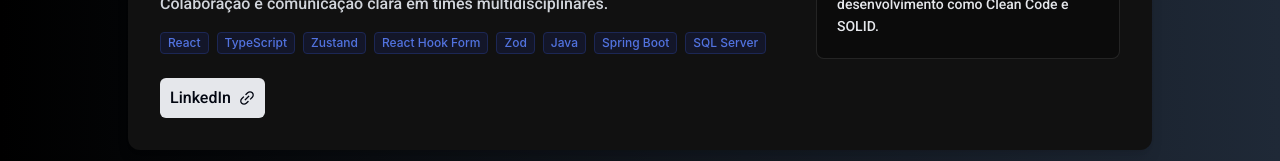
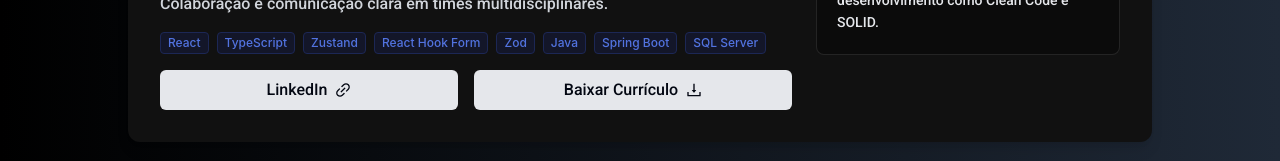
Before and after one commit to Gadarkeres/Portfolio-V2, a Next.js app: page /sobre in a window 1280 px wide. Shown: the part 396-557 px from the top of the page. Built offline with nearby package versions, Linux system fonts and the light colour scheme.

Commit message:
Add download resume button and i18n entry
- Add a Download Resume button in the About section with a click handler
- Implement client-side resume download via a temporary link
- Add downloadResumeButton translations to en and pt locales
- Extend i18n interface with the new key and import icon

```diff
--- a/src/app/i18n/locales/en/common.json
+++ b/src/app/i18n/locales/en/common.json
@@ -32,6 +32,7 @@
       "SQL Server"
     ],
     "linkedinButton": "LinkedIn",
+    "downloadResumeButton": "Download Resume",
     "education": "Graduated in Systems Analysis and Development, I'm passionate about technology and always seeking continuous growth. I work with agile methodologies (Scrum, Kanban) and value good development practices such as Clean Code and SOLID.",
     "projectsTitle": "Projects",
     "projects": {
--- a/src/app/i18n/locales/pt/common.json
+++ b/src/app/i18n/locales/pt/common.json
@@ -32,6 +32,7 @@
       "SQL Server"
     ],
     "linkedinButton": "LinkedIn",
+    "downloadResumeButton": "Baixar Currículo",
     "education": "Graduado em Análise e Desenvolvimento de Sistemas, sou apaixonado por tecnologia e estou sempre em busca de evolução contínua. Atuo com metodologias ágeis (Scrum, Kanban) e valorizo boas práticas de desenvolvimento como Clean Code e SOLID.",
     "projectsTitle": "Projetos",
     "projects": {
--- a/src/app/i18n/types/interface.ts
+++ b/src/app/i18n/types/interface.ts
@@ -1,6 +1,7 @@
 interface Resources {
   "common": {
     "about": {
+      "downloadResumeButton": "Baixar Currículo",
       "education": "Graduado em Análise e Desenvolvimento de Sistemas, sou apaixonado por tecnologia e estou sempre em busca de evolução contínua. Atuo com metodologias ágeis (Scrum, Kanban) e valorizo boas práticas de desenvolvimento como Clean Code e SOLID.",
       "intro": "💻 Sou um Desenvolvedor Full-Stack com experiência prática no desenvolvimento de aplicações web modernas, atuando no Front-end com React e TypeScript e no Back-end com Java Spring Boot. Possuo conhecimento sólido em SQL, versionamento com Git e pipelines de CI/CD com Azure DevOps.",
       "linkedinButton": "LinkedIn",
--- a/src/components/about/about.tsx
+++ b/src/components/about/about.tsx
@@ -1,5 +1,5 @@
 "use client";
-import { LinkOutlined } from "@ant-design/icons";
+import { LinkOutlined, DownloadOutlined } from "@ant-design/icons";
 import { Tag } from "antd";
 import Link from "next/link";
 import Button from "../ui/Button";
@@ -14,6 +14,15 @@ const textFadeIn = {
 
 const About = () => {
   const { t } = useTranslation("common");
+  const handleDownloadResume = () => {
+    const link = document.createElement("a");
+    link.href = "/resume/resume-matheus.pdf";
+    link.download = "resume-matheus.pdf";
+    link.setAttribute('target', '_blank');
+    document.body.appendChild(link);
+    link.click();
+    document.body.removeChild(link);
+  };
 
   return (
     <div className="flex flex-col gap-10 w-full min-h-screen bg-gradient-to-r from-gray-200 to-gray-400 dark:bg-gradient-to-r dark:from-black dark:to-gray-800 lg:gap-5">
@@ -71,19 +80,25 @@ const About = () => {
                     <Tag key={tech} color="geekblue" className="m-0">
                       {tech}
                     </Tag>
-                  )
+                  ),
                 )}
               </div>
+              <div className="flex gap-4 mt-4">
+                <Link
+                  className="flex-1"
+                  href="https://www.linkedin.com/in/matheus-rafael-b0aa18259/details/projects/"
+                  target="_blank"
+                >
+                  <Button custom="w-full">
+                    {t("about.linkedinButton")} <LinkOutlined />
+                  </Button>
+                </Link>
 
-              <Link
-                className="inline-flex mt-6"
-                href="https://www.linkedin.com/in/matheus-rafael-b0aa18259/details/projects/"
-                target="_blank"
-              >
-                <Button custom="w-full md:w-auto">
-                  {t("about.linkedinButton")} <LinkOutlined />
+                <Button custom="flex-1" onClick={handleDownloadResume}>
+                  {t("about.downloadResumeButton")} <DownloadOutlined />
                 </Button>
-              </Link>
+              </div>
+
             </div>
 
             <div className="md:col-span-4">
```
Also changed, not shown: 1 other file (tests, documents, lock files or other folders).
